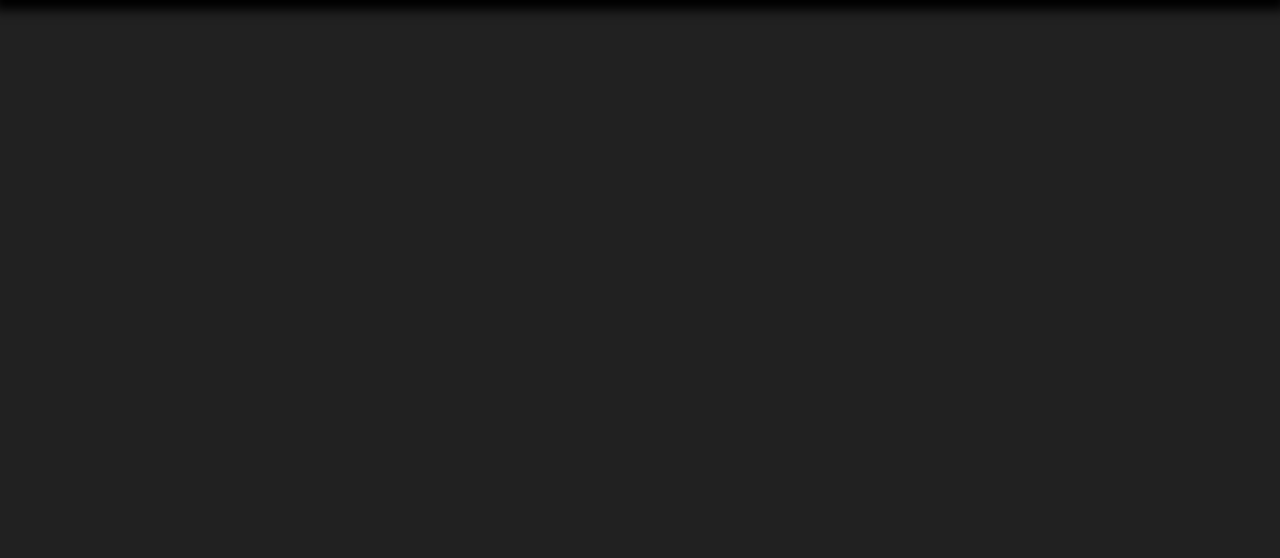
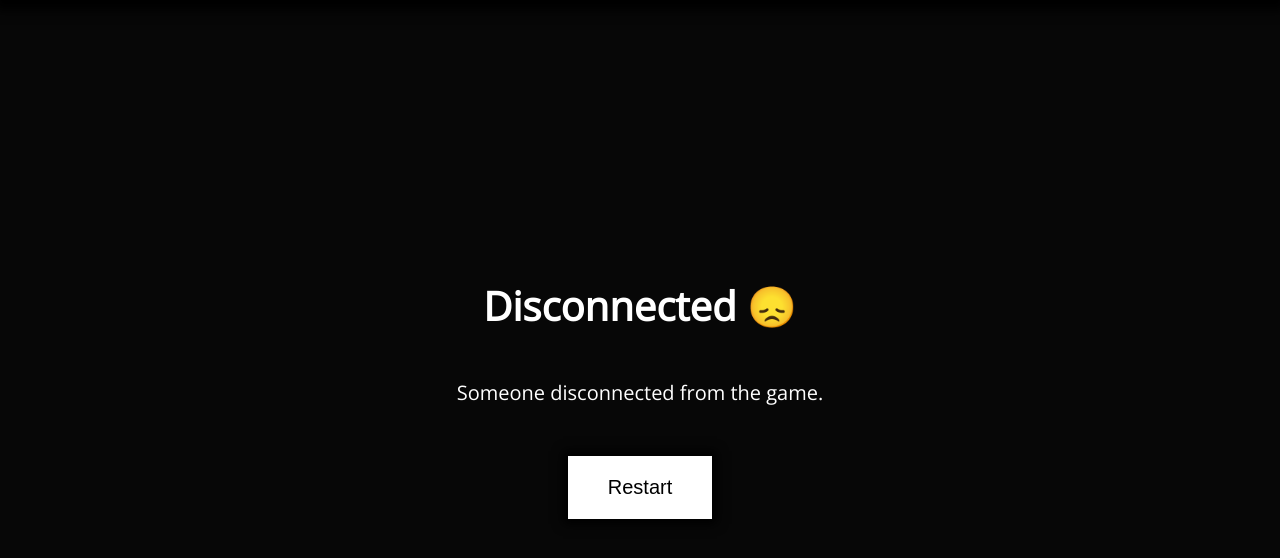
Before and after one commit to mt-xing/onuw, a website: page client/test.html in a window 1280 px wide. Drawn offline with nearby package versions, Linux system fonts and the light colour scheme; a web font is replaced by a local one.

Commit message:
Disconnect indicator

```diff
--- a/client/onuw.css
+++ b/client/onuw.css
@@ -54,7 +54,7 @@ button {
 	margin-top: 10px;
 }
 
-.intro button, .connection button {
+.intro button, .connection button, .disconnect button {
 	background: white;
 	padding: 20px 40px;
 	margin: 10px;
@@ -67,11 +67,11 @@ button {
 	transition: box-shadow 0.2s ease-in-out, color 0.5s ease-in-out, background 0.5s ease-in-out;
 }
 
-.intro button:hover, .intro button:focus, .connection button:hover, .connection button:focus {
+.intro button:hover, .intro button:focus, .connection button:hover, .connection button:focus, .disconnect button:hover, .disconnect button:focus {
 	box-shadow: #000088 0 0 10px 5px;
 }
 
-.intro button:active, .connection button:active {
+.intro button:active, .connection button:active, .disconnect button:active {
 	transition: box-shadow 0.1s ease-in-out;
 	box-shadow: white 0 0 10px 0;
 }
@@ -907,6 +907,26 @@ button {
 
 /* #endregion */
 
+.disconnect {
+	position: absolute;
+	left: 0; top: 0;
+	width: 100%; height: 100%;
+
+	display: flex;
+	flex-direction: column;
+	align-items: center;
+	justify-content: center;
+	text-align: center;
+
+	background: rgba(0, 0, 0, 0.8);
+	color: white;
+
+	transition: transform 1s cubic-bezier(0.165, 0.840, 0.440, 1.000);
+	transform: translateX(-100vw);
+
+	font-size: 125%;
+}
+
 @media(max-width: 920px) {
 
 	.gameWrap {
--- a/client/test.html
+++ b/client/test.html
@@ -33,6 +33,11 @@
 				<button>Apprentice Seer</button>
 				<div class="role">Test Role</div>
 			</main>
+			<div class="disconnect" style="transform:translateX(0)">
+				<h1>Disconnected 😞</h1>
+				<p>Someone disconnected from the game.</p>
+				<p><button>Restart</button></p>
+			</div>
 		</div>
 	</body>
 </html>
```
Also changed, not shown: client/client.js (+7 -0 lines), client/ui/disconnect.js (added, +27 -0 lines).
